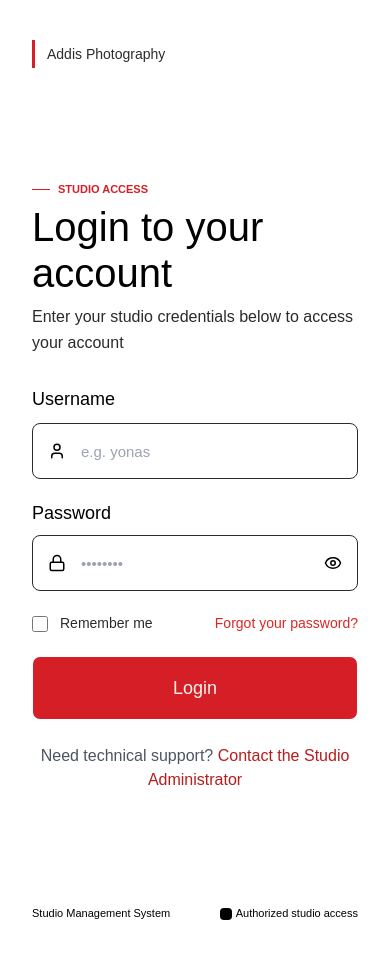
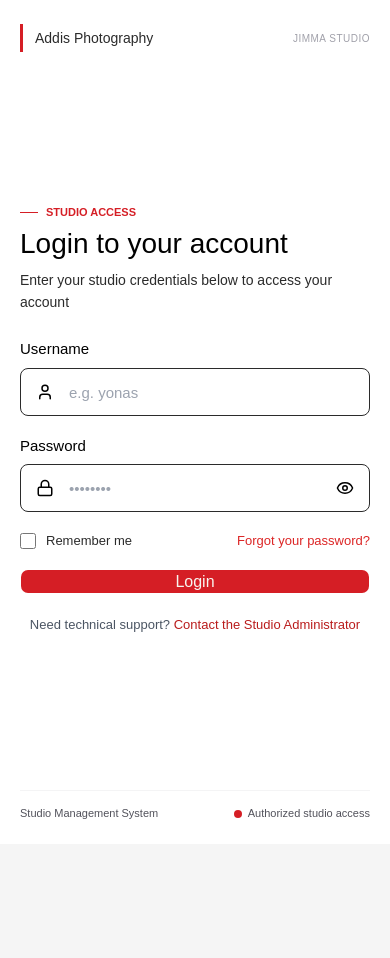
Before and after one commit to hab-labs/addis-photography, a Next.js app: page /login in a window 390 px wide. After the commit the page ends 844 px from the top, so only its background shows below. Built offline with nearby package versions, Linux system fonts and the light colour scheme; no server answers.

Commit message:
feat(mobile): make login screen fully responsive for mobile viewports

```diff
--- a/src/app/login/page.tsx
+++ b/src/app/login/page.tsx
@@ -4,22 +4,27 @@ import { MapPin, Phone } from "lucide-react";
 
 export default function LoginPage() {
   return (
-    <div className="font-referenceSans grid min-h-[960px] bg-white dark:bg-[#09090b] lg:grid-cols-2">
-      <section className="flex flex-col items-center justify-between bg-white dark:bg-[#09090b] px-8 py-10 sm:px-12 lg:items-stretch lg:px-16 lg:py-12">
-        <div className="flex h-7 w-full items-center gap-3 border-l-[3px] border-[#D51E25] pl-3 text-[14px] font-normal leading-[17px] text-[#2B2B2B] dark:text-zinc-200">
-          Addis Photography
+    <div className="font-referenceSans grid min-h-screen bg-white dark:bg-[#09090b] lg:min-h-[960px] lg:grid-cols-2">
+      <section className="flex min-h-screen flex-col justify-between bg-white px-5 py-6 sm:px-10 sm:py-8 dark:bg-[#09090b] lg:min-h-[960px] lg:items-stretch lg:px-16 lg:py-12">
+        <div className="flex w-full items-center justify-between">
+          <div className="flex h-7 items-center gap-3 border-l-[3px] border-[#D51E25] pl-3 text-[14px] font-normal leading-[17px] text-[#2B2B2B] dark:text-zinc-200">
+            Addis Photography
+          </div>
+          <span className="text-[10px] font-medium tracking-wider text-zinc-400 uppercase sm:text-[11px] lg:hidden">
+            Jimma Studio
+          </span>
         </div>
 
-        <div className="mx-auto w-full max-w-[472px]">
-          <Suspense fallback={<div className="h-64 flex items-center justify-center text-xs text-slate-400">Loading login form…</div>}>
+        <div className="my-6 mx-auto w-full max-w-[472px] sm:my-8 lg:my-0">
+          <Suspense fallback={<div className="flex h-64 items-center justify-center text-xs text-slate-400">Loading login form…</div>}>
             <LoginForm />
           </Suspense>
         </div>
 
-        <div className="flex h-[13px] w-full items-center justify-between text-[11px] font-normal leading-[13px] text-black dark:text-zinc-400">
+        <div className="flex w-full flex-wrap items-center justify-between gap-2 border-t border-zinc-100 pt-4 text-[11px] font-normal leading-[13px] text-zinc-600 dark:border-zinc-900 dark:text-zinc-400 lg:border-t-0 lg:pt-0">
           <span>Studio Management System</span>
-          <span className="flex items-center gap-1">
-            <span className="h-3 w-3 rounded-sm bg-black dark:bg-zinc-600" />
+          <span className="flex items-center gap-1.5">
+            <span className="h-2 w-2 rounded-full bg-[#D51E25]" />
             Authorized studio access
           </span>
         </div>
--- a/src/components/login-form.tsx
+++ b/src/components/login-form.tsx
@@ -121,7 +121,7 @@ export function LoginForm({
     return (
       <form
         onSubmit={handlePasswordChange}
-        className={cn('font-referenceSans flex w-full flex-col gap-8', className)}
+        className={cn('font-referenceSans flex w-full flex-col gap-6 sm:gap-8', className)}
         {...props}
       >
         <div className="flex flex-col gap-2">
@@ -129,33 +129,33 @@ export function LoginForm({
             <span className="h-px w-[18px] bg-[#D51E25]" />
             SECURITY REQUIREMENT
           </p>
-          <h1 className="font-referenceDisplay text-[36px] font-medium leading-[42px] tracking-normal text-black">
+          <h1 className="font-referenceDisplay text-[26px] sm:text-[32px] lg:text-[36px] font-medium leading-tight tracking-normal text-black dark:text-zinc-100">
             Initial Password Change
           </h1>
-          <p className="text-[15px] leading-[24px] text-[#2B2B2B]">
+          <p className="text-[14px] sm:text-[15px] leading-relaxed text-[#2B2B2B] dark:text-zinc-400">
             For studio security, you must update your temporary password before accessing the system.
           </p>
         </div>
 
         {serverError && (
-          <div className="flex items-start gap-3 rounded border border-red-200 bg-red-50 p-3 text-sm text-red-700">
+          <div className="flex items-start gap-3 rounded border border-red-200 dark:border-red-900 bg-red-50 dark:bg-red-950/40 p-3 text-sm text-red-700 dark:text-red-300">
             <AlertCircle className="mt-0.5 h-4 w-4 shrink-0" />
             <span>{serverError}</span>
           </div>
         )}
 
-        <div className="grid gap-6">
-          <div className="grid gap-3">
-            <Label htmlFor="new-password" className="font-referenceDisplay text-[17px] font-normal leading-5 text-black">
+        <div className="grid gap-4 sm:gap-6">
+          <div className="grid gap-2 sm:gap-3">
+            <Label htmlFor="new-password" className="font-referenceDisplay text-[15px] sm:text-[17px] font-normal leading-5 text-black dark:text-zinc-200">
               New Password
             </Label>
             <div className="relative">
-              <Lock className="absolute left-4 top-1/2 h-[18px] w-[18px] -translate-y-1/2 text-black" />
+              <Lock className="absolute left-4 top-1/2 h-[18px] w-[18px] -translate-y-1/2 text-black dark:text-zinc-400" />
               <Input
                 id="new-password"
                 type={showNewPassword ? 'text' : 'password'}
                 placeholder="At least 6 characters"
-                className="h-14 rounded-lg border-[#2B2B2B] px-4 pl-12 pr-12 text-[15px] leading-[18px] text-black shadow-none placeholder:text-gray-400 focus-visible:border-[#D51E25] focus-visible:ring-[#D51E25]/20 md:text-[15px]"
+                className="h-12 sm:h-14 rounded-lg border-[#2B2B2B] dark:border-zinc-700 dark:bg-zinc-900 px-4 pl-12 pr-12 text-[15px] leading-[18px] text-black dark:text-zinc-100 shadow-none placeholder:text-gray-400 focus-visible:border-[#D51E25] focus-visible:ring-[#D51E25]/20 md:text-[15px]"
                 value={newPassword}
                 onChange={(e) => setNewPassword(e.target.value)}
                 disabled={loading}
@@ -165,7 +165,7 @@ export function LoginForm({
               <button
                 type="button"
                 onClick={() => setShowNewPassword((v) => !v)}
-                className="absolute right-4 top-1/2 flex h-[18px] w-[18px] -translate-y-1/2 items-center justify-center p-0 text-black hover:text-slate-800"
+                className="absolute right-4 top-1/2 flex h-[18px] w-[18px] -translate-y-1/2 items-center justify-center p-0 text-black dark:text-zinc-400 hover:text-slate-800 dark:hover:text-zinc-200"
                 aria-label={showNewPassword ? 'Hide password' : 'Show password'}
               >
                 {showNewPassword ? <EyeOff className="h-[18px] w-[18px]" /> : <Eye className="h-[18px] w-[18px]" />}
@@ -173,17 +173,17 @@ export function LoginForm({
             </div>
           </div>
 
-          <div className="grid gap-3">
-            <Label htmlFor="confirm-password" className="font-referenceDisplay text-[17px] font-normal leading-5 text-black">
+          <div className="grid gap-2 sm:gap-3">
+            <Label htmlFor="confirm-password" className="font-referenceDisplay text-[15px] sm:text-[17px] font-normal leading-5 text-black dark:text-zinc-200">
               Confirm New Password
             </Label>
             <div className="relative">
-              <Lock className="absolute left-4 top-1/2 h-[18px] w-[18px] -translate-y-1/2 text-black" />
+              <Lock className="absolute left-4 top-1/2 h-[18px] w-[18px] -translate-y-1/2 text-black dark:text-zinc-400" />
               <Input
                 id="confirm-password"
                 type={showNewPassword ? 'text' : 'password'}
                 placeholder="Re-enter new password"
-                className="h-14 rounded-lg border-[#2B2B2B] px-4 pl-12 pr-12 text-[15px] leading-[18px] text-black shadow-none placeholder:text-gray-400 focus-visible:border-[#D51E25] focus-visible:ring-[#D51E25]/20 md:text-[15px]"
+                className="h-12 sm:h-14 rounded-lg border-[#2B2B2B] dark:border-zinc-700 dark:bg-zinc-900 px-4 pl-12 pr-12 text-[15px] leading-[18px] text-black dark:text-zinc-100 shadow-none placeholder:text-gray-400 focus-visible:border-[#D51E25] focus-visible:ring-[#D51E25]/20 md:text-[15px]"
                 value={confirmPassword}
                 onChange={(e) => setConfirmPassword(e.target.value)}
                 disabled={loading}
@@ -195,7 +195,7 @@ export function LoginForm({
 
           <Button
             type="submit"
-            className="font-referenceDisplay h-16 w-full rounded-lg bg-[#D51E25] px-5 text-[18px] font-medium leading-[23px] text-[#F8F5EF] hover:bg-[#D51E25]/90"
+            className="font-referenceDisplay h-13 sm:h-14 lg:h-16 w-full rounded-lg bg-[#D51E25] px-5 text-[16px] sm:text-[18px] font-medium leading-[23px] text-[#F8F5EF] hover:bg-[#D51E25]/90 active:scale-[0.99] transition-transform"
             disabled={loading}
           >
             {loading ? (
@@ -215,7 +215,7 @@ export function LoginForm({
   return (
     <form
       onSubmit={handleSubmit}
-      className={cn('font-referenceSans flex w-full flex-col gap-8', className)}
+      className={cn('font-referenceSans flex w-full flex-col gap-6 sm:gap-8', className)}
       {...props}
     >
       <div className="flex flex-col gap-2">
@@ -223,10 +223,10 @@ export function LoginForm({
           <span className="h-px w-[18px] bg-[#D51E25]" />
           STUDIO ACCESS
         </p>
-        <h1 className="font-referenceDisplay text-[40px] font-medium leading-[46px] tracking-normal text-black dark:text-zinc-100">
+        <h1 className="font-referenceDisplay text-[28px] sm:text-[34px] lg:text-[40px] font-medium leading-[34px] sm:leading-[40px] lg:leading-[46px] tracking-normal text-black dark:text-zinc-100">
           Login to your account
         </h1>
-        <p className="text-[16px] leading-[26px] text-[#2B2B2B] dark:text-zinc-400">
+        <p className="text-[14px] sm:text-[15px] lg:text-[16px] leading-[22px] sm:leading-[24px] lg:leading-[26px] text-[#2B2B2B] dark:text-zinc-400">
           Enter your studio credentials below to access your account
         </p>
       </div>
@@ -238,15 +238,15 @@ export function LoginForm({
         </div>
       )}
 
-      <div className="grid gap-6">
-        <div className="grid gap-3">
-          <Label htmlFor="username" className="font-referenceDisplay text-[18px] font-normal leading-[23px] text-black dark:text-zinc-200">Username</Label>
+      <div className="grid gap-5 sm:gap-6">
+        <div className="grid gap-2 sm:gap-3">
+          <Label htmlFor="username" className="font-referenceDisplay text-[15px] sm:text-[17px] lg:text-[18px] font-normal leading-[23px] text-black dark:text-zinc-200">Username</Label>
           <div className="relative">
             <User className="absolute left-4 top-1/2 h-[18px] w-[18px] -translate-y-1/2 text-black dark:text-zinc-400" />
             <Input
               id="username"
               placeholder="e.g. yonas"
-              className="h-14 rounded-lg border-[#2B2B2B] dark:border-zinc-700 dark:bg-zinc-900 px-4 pl-12 text-[15px] leading-[18px] text-black dark:text-zinc-100 shadow-none placeholder:text-gray-400 dark:placeholder:text-zinc-500 focus-visible:border-[#D51E25] focus-visible:ring-[#D51E25]/20 md:text-[15px]"
+              className="h-12 sm:h-14 rounded-lg border-[#2B2B2B] dark:border-zinc-700 dark:bg-zinc-900 px-4 pl-12 text-[15px] leading-[18px] text-black dark:text-zinc-100 shadow-none placeholder:text-gray-400 dark:placeholder:text-zinc-500 focus-visible:border-[#D51E25] focus-visible:ring-[#D51E25]/20 md:text-[15px]"
               value={username}
               onChange={(e) => setUsername(e.target.value)}
               disabled={loading}
@@ -255,15 +255,15 @@ export function LoginForm({
           </div>
         </div>
 
-        <div className="grid gap-3">
-          <Label htmlFor="password" className="font-referenceDisplay text-[18px] font-normal leading-5 text-black dark:text-zinc-200">Password</Label>
+        <div className="grid gap-2 sm:gap-3">
+          <Label htmlFor="password" className="font-referenceDisplay text-[15px] sm:text-[17px] lg:text-[18px] font-normal leading-5 text-black dark:text-zinc-200">Password</Label>
           <div className="relative">
             <Lock className="absolute left-4 top-1/2 h-[18px] w-[18px] -translate-y-1/2 text-black dark:text-zinc-400" />
             <Input
               id="password"
               type={showPassword ? 'text' : 'password'}
               placeholder="••••••••"
-              className="h-14 rounded-lg border-[#2B2B2B] dark:border-zinc-700 dark:bg-zinc-900 px-4 pl-12 pr-12 text-[15px] leading-[18px] text-black dark:text-zinc-100 shadow-none placeholder:text-gray-400 dark:placeholder:text-zinc-500 focus-visible:border-[#D51E25] focus-visible:ring-[#D51E25]/20 md:text-[15px]"
+              className="h-12 sm:h-14 rounded-lg border-[#2B2B2B] dark:border-zinc-700 dark:bg-zinc-900 px-4 pl-12 pr-12 text-[15px] leading-[18px] text-black dark:text-zinc-100 shadow-none placeholder:text-gray-400 dark:placeholder:text-zinc-500 focus-visible:border-[#D51E25] focus-visible:ring-[#D51E25]/20 md:text-[15px]"
               value={password}
               onChange={(e) => setPassword(e.target.value)}
               disabled={loading}
@@ -275,8 +275,8 @@ export function LoginForm({
           </div>
         </div>
 
-        <div className="flex items-center justify-between gap-3">
-          <label className="flex cursor-pointer items-center gap-3 text-[14px] font-medium leading-[17px] text-[#2B2B2B] dark:text-zinc-300">
+        <div className="flex items-center justify-between gap-2 flex-wrap">
+          <label className="flex cursor-pointer items-center gap-2.5 text-[13px] sm:text-[14px] font-medium leading-[17px] text-[#2B2B2B] dark:text-zinc-300">
             <input
               type="checkbox"
               checked={rememberMe}
@@ -286,12 +286,12 @@ export function LoginForm({
             Remember me
           </label>
 
-          <button type="button" className="text-[14px] font-medium leading-[17px] text-red-600 hover:text-red-700">
+          <button type="button" className="text-[13px] sm:text-[14px] font-medium leading-[17px] text-red-600 hover:text-red-700">
             Forgot your password?
           </button>
         </div>
 
-        <Button type="submit" className="font-referenceDisplay h-16 w-full rounded-lg bg-[#D51E25] px-5 text-[18px] font-medium leading-[23px] text-[#F8F5EF] hover:bg-[#D51E25]/90" disabled={loading}>
+        <Button type="submit" className="font-referenceDisplay h-13 sm:h-14 lg:h-16 w-full rounded-lg bg-[#D51E25] px-5 text-[16px] sm:text-[18px] font-medium leading-[23px] text-[#F8F5EF] hover:bg-[#D51E25]/90 active:scale-[0.99] transition-transform" disabled={loading}>
           {loading ? (
             <>
               <Loader2 className="mr-2 h-4 w-4 animate-spin" />
@@ -302,7 +302,7 @@ export function LoginForm({
           )}
         </Button>
 
-        <p className="text-center text-[16px] leading-[24px] text-gray-600 dark:text-zinc-400 max-w-[400px] mx-auto">
+        <p className="text-center text-[13px] sm:text-[15px] lg:text-[16px] leading-[22px] sm:leading-[24px] text-gray-600 dark:text-zinc-400 max-w-[400px] mx-auto">
           Need technical support?{' '}
           <span className="text-red-700 dark:text-red-400">Contact the Studio Administrator</span>
         </p>
```
